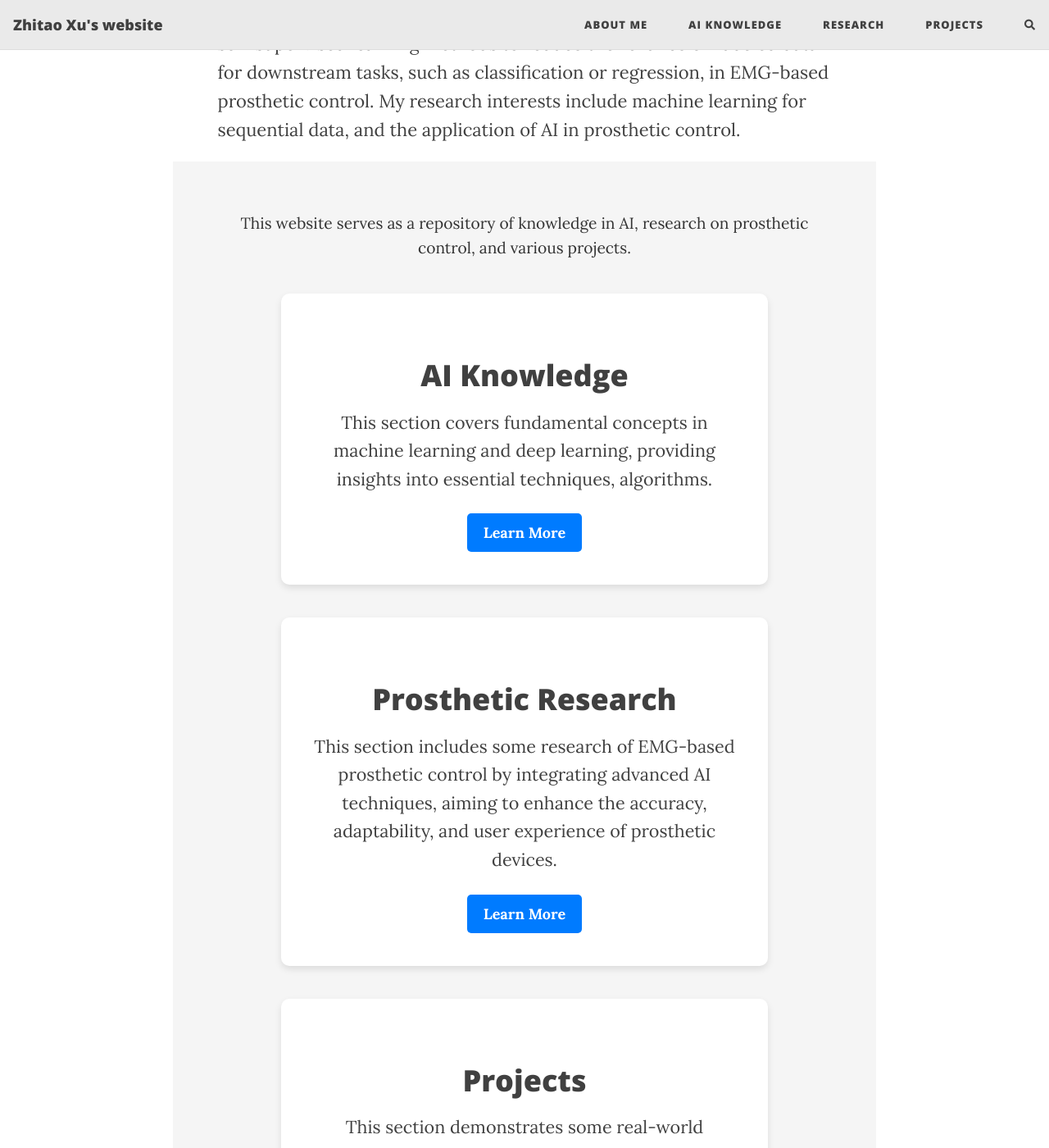
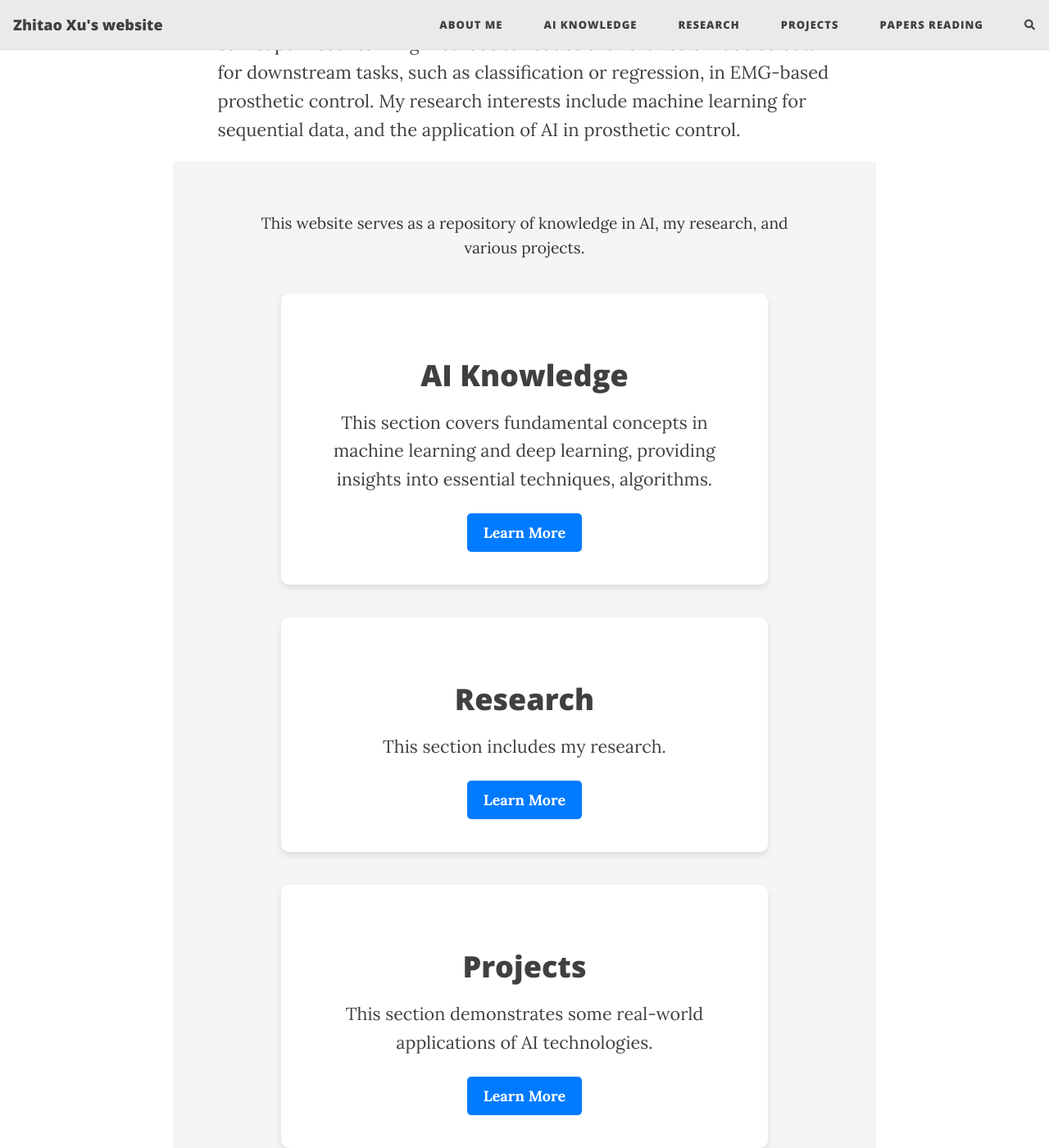
Before and after one commit to HerrXu01/herrxu01.github.io, a Jekyll site: the page built from index.html, in a window 1280 px wide and 1400 px high, scrolled down 1202 px. Shown: the whole window at 82% size. Built offline with Jekyll 4.4.1, drawn with Linux system fonts in a browser that asks for light colours; the list of posts is cut into pages by our own code; comment, search, counter and statistics services are not loaded.

Commit message:
add papers reading module

```diff
--- a/_config.yml
+++ b/_config.yml
@@ -24,6 +24,7 @@
   AI Knowledge: "ai-knowledge"
   Research: "research"
   Projects: "projects"
+  Papers Reading: "papers-reading"
   #Resources:
   #  - Beautiful Jekyll: "https://beautifuljekyll.com"
   #  - Learn markdown: "https://www.markdowntutorial.com/"
--- a/_layouts/home.html
+++ b/_layouts/home.html
@@ -25,7 +25,7 @@
 <div class="summary-section">
 
   <p class="intro-summary-text">
-    This website serves as a repository of knowledge in AI, research on prosthetic control, and various projects.
+    This website serves as a repository of knowledge in AI, my research, and various projects.
   </p>
 
   <div class="summary-card">
@@ -34,8 +34,8 @@
     <a href="/ai-knowledge/" class="summary-link">Learn More</a>
   </div>
   <div class="summary-card">
-    <h2>Prosthetic Research</h2>
-    <p>This section includes some research of EMG-based prosthetic control by integrating advanced AI techniques, aiming to enhance the accuracy, adaptability, and user experience of prosthetic devices.</p>
+    <h2>Research</h2>
+    <p>This section includes my research.</p>
     <a href="/research/" class="summary-link">Learn More</a>
   </div>
   <div class="summary-card">
```
Also changed, not shown: papers-reading/index.md (added, +7 -0 lines).
